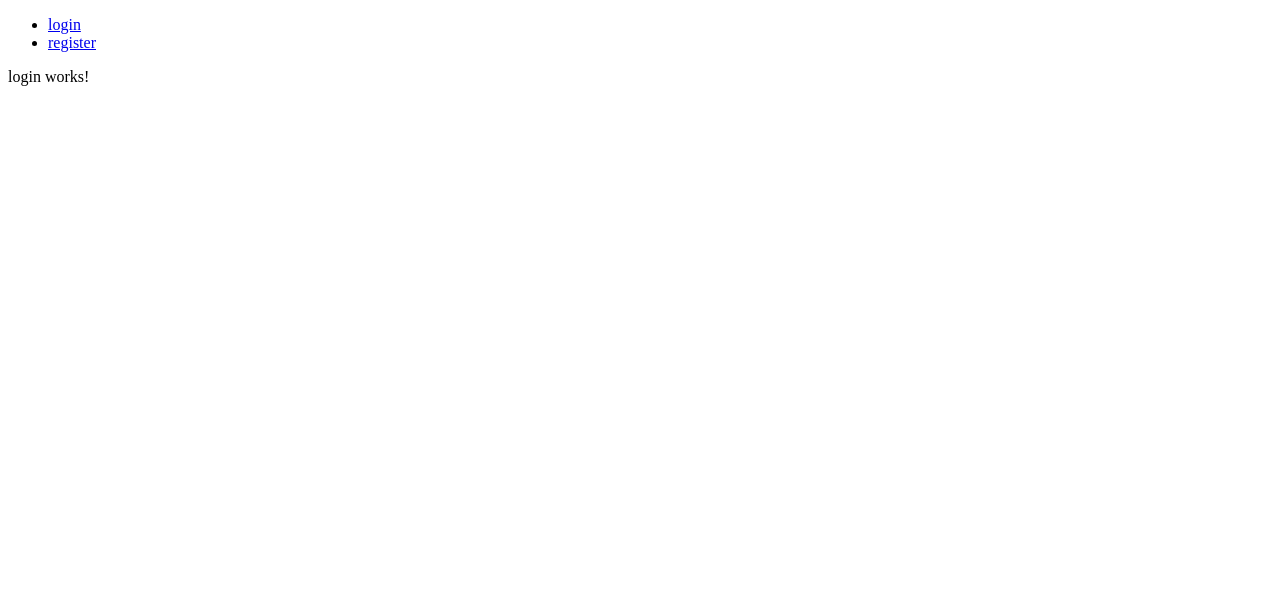
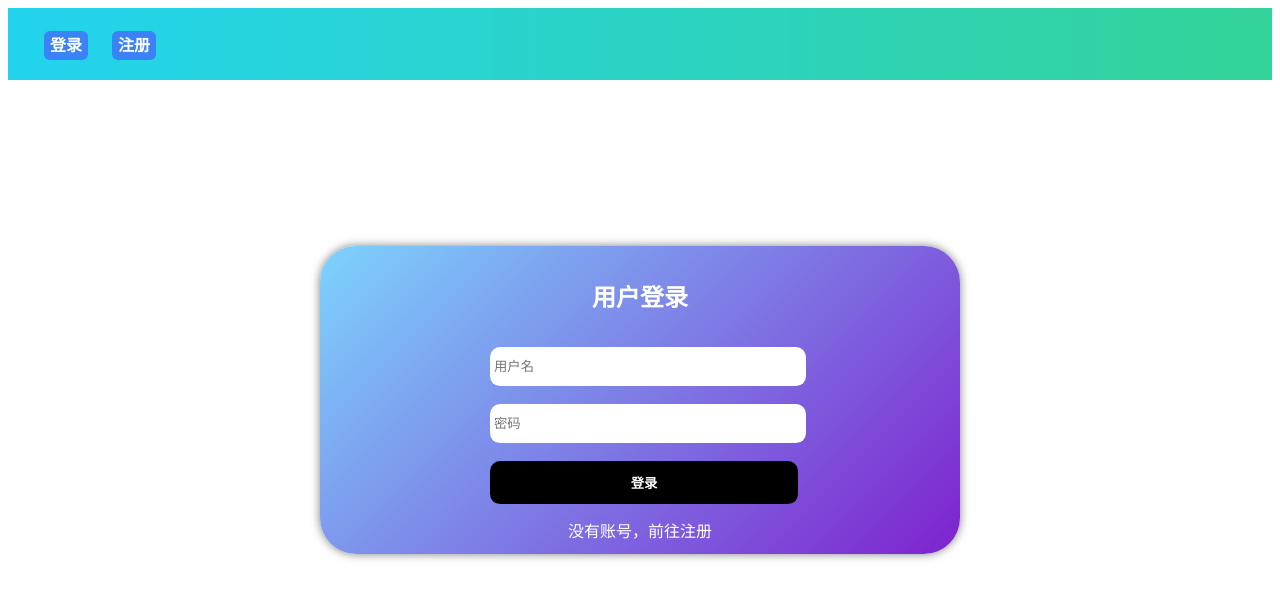
Before and after one commit to lauvAri/angular-auth, an Angular app: page /auth/login in a window 1280 px wide. Shown: the top 598 px of the page. Built offline with nearby package versions, Linux system fonts and the light colour scheme.

Commit message:
login implemented

```diff
--- a/src/app/app.component.css
+++ b/src/app/app.component.css
@@ -0,0 +1,12 @@
+.nav-bar {
+  background-image: linear-gradient(to right, #22d3ee, #34d399);
+  padding: 24px;
+}
+
+.link {
+    background-color: #3b82f6;
+    margin:12px;
+    padding: 6px;
+    border-radius: 6px;
+    font-weight: bold;
+}
--- a/src/app/app.component.html
+++ b/src/app/app.component.html
@@ -1,8 +1,10 @@
-<nav>
-  <ul>
-    <li><a href="/auth/login">login</a></li>
-    <li><a href="/auth/register">register</a></li>
-  </ul>
+<nav class="nav-bar">
+  <!-- 循环 -->
+  <div>
+    @for (link of links; track $index) {
+        <a href={{link.href}} class="link">{{link.name}}</a>
+    }
+  </div>
 </nav>
 
 <router-outlet />
--- a/src/app/app.component.ts
+++ b/src/app/app.component.ts
@@ -21,4 +21,9 @@ import { RegisterComponent } from './auth/register/register.component';
 })
 export class AppComponent {
   title = 'angular-login';
+
+  links = [
+    {href:'/auth/login', name:"登录"},
+    {href:'/auth/register', name:"注册"}
+  ]
 }
--- a/src/app/auth/login/login.component.css
+++ b/src/app/auth/login/login.component.css
@@ -0,0 +1,68 @@
+.container {
+  color: white;
+  display: flex;
+  justify-content: center;
+  align-items: center;
+  position: absolute;
+  width: 50%;
+  left:50%;
+  top: 50%;
+
+  transform: translate(-50%, -50%);
+
+}
+.login-form {
+  width: 100%;
+  height: 100%;
+  padding: 12px;
+  display: flex;
+  flex-direction: column;
+  justify-content: center;
+  align-items: center;
+  gap: 10px;
+  border-radius: 36px;
+  box-shadow: 0 0 10px rgba(0, 0, 0, .5);
+  background-image: linear-gradient(135deg, #7dd3fc, #7e22ce);
+}
+
+.form-item {
+  width: 50%;
+  text-align:center;
+}
+
+.input {
+  width: 100%;
+  outline: none;
+  border: none;
+  padding-left:4px;
+  padding-right:4px;
+  padding-top:12px;
+  padding-bottom: 12px;
+  margin:4px;
+  border-radius: 10px;
+}
+
+.btn {
+  background-color: black;
+  color:white;
+  font-weight: bold;
+}
+
+.link {
+  color:white;
+  text-decoration: none;
+}
+
+.msg {
+  background-color: white;
+  padding:4px;
+  border-radius: 10px;
+}
+
+.success {
+  color:green;
+}
+
+.error {
+  color:red;
+}
--- a/src/app/auth/login/login.component.html
+++ b/src/app/auth/login/login.component.html
@@ -1 +1,33 @@
-<p>login works!</p>
+<div class="container">
+    <!-- 事件绑定 -->
+    <!--  ngNativeValidate启用原生验证-->
+    <form (ngSubmit)="onSubmit()" ngNativeValidate class="login-form">
+        <!-- 插值 -->
+        <h2>{{pageTitle}}</h2>
+        <div class="form-item">
+           <!-- 双向绑定 -->
+            <input class='input' type="text" placeholder="用户名" name="username"
+            [(ngModel)]="user.username" required />
+        </div>
+        <div class="form-item">
+            <input class="input" type="password" placeholder="密码" name="password"
+            [(ngModel)]="user.password" required/>
+        </div>
+
+        <div class="form-item">
+            <input type="submit" value="登录" class="input btn"/>
+        </div>
+        <a class="link" href="/auth/register">没有账号，前往注册</a>
+        <!-- 条件判断 -->
+        @if (loginCode === 0) {
+            <div class="form-item success msg">
+              <p>{{loginMsg}}</p>
+            </div>
+        } @else if(loginCode > 0) {
+            <div class="form-item error msg">
+                <p>{{loginMsg}}</p>
+                <p>已经尝试登录次数：{{loginAttempts}}</p>
+            </div>
+        }
+    </form>
+</div>
--- a/src/app/auth/login/login.component.ts
+++ b/src/app/auth/login/login.component.ts
@@ -1,11 +1,32 @@
 import { Component } from '@angular/core';
+import { FormsModule } from '@angular/forms';
 
 @Component({
   selector: 'app-login',
-  imports: [],
+  imports: [FormsModule], // 确保可以使用[(ngModel)]
   templateUrl: './login.component.html',
   styleUrl: './login.component.css'
 })
 export class LoginComponent {
+  pageTitle = '用户登录';
+  user = {username:'', password:''};
+  showPassword = false;
+  loginAttempts = 0;
+  loginMsg = '';
+  loginCode = -1;
 
+  onSubmit() {
+    this.loginAttempts++;
+    console.log(this.user);
+    if (this.user.username === 'admin' && this.user.password === 'admin') {
+      this.loginMsg = '登录成功';
+      this.loginCode = 0;
+    } else if (this.user.username !== 'admin') {
+      this.loginMsg = '当前用户不存在';
+      this.loginCode = 1;
+    } else {
+      this.loginMsg = '密码错误';
+      this.loginCode = 2;
+    }
+  }
 }
--- a/src/styles.css
+++ b/src/styles.css
@@ -1 +1,5 @@
 /* You can add global styles to this file, and also import other style files */
+a {
+  text-decoration: none;
+  color:white;
+}
```
Also changed, not shown: public/hello.png (added).
